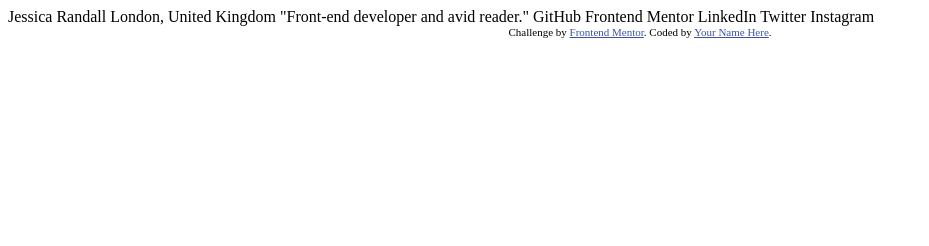
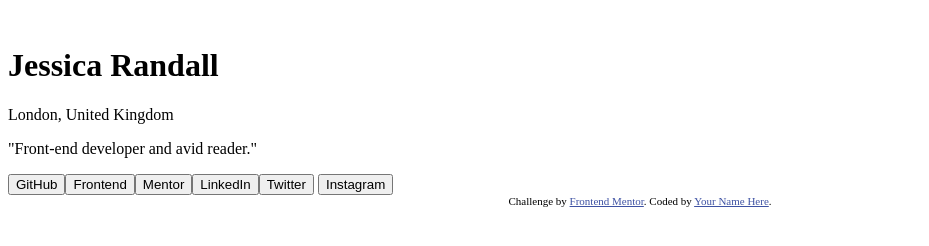
Before and after one commit to aliakhizer/fem-social-links-profile, a plain HTML site: page index.html in a window 1280 px wide. Shown: the whole page, without its empty margins (0-929 px from the left). Drawn offline with Linux system fonts and the light colour scheme.

Commit message:
add basic changes

```diff
--- /dev/null
+++ b/css/style.css
@@ -0,0 +1,13 @@
+:root {
+  --clr-primary: hsl(75, 94%, 57%);
+  --clr-secondary: hsl(0, 0%, 20%);
+  --clr-tertiary: hsl(0, 0%, 12%);
+  --clr-accent: hsl(0, 0%, 8%);
+  --clr-white: hsl(0, 0%, 100%);
+}
+
+body {
+  font-family: "Inter", sans-serif;
+  margin: 0;
+  padding: 0;
+}
--- a/index.html
+++ b/index.html
@@ -1,34 +1,61 @@
 <!DOCTYPE html>
 <html lang="en">
   <head>
-  <meta charset="UTF-8">
-  <meta name="viewport" content="width=device-width, initial-scale=1.0"> <!-- displays site properly based on user's device -->
+    <meta charset="UTF-8" />
+    <meta name="viewport" content="width=device-width, initial-scale=1.0" />
+    <!-- displays site properly based on user's device -->
 
-  <link rel="icon" type="image/png" sizes="32x32" href="./assets/images/favicon-32x32.png">
+    <link
+      rel="icon"
+      type="image/png"
+      sizes="32x32"
+      href="./assets/images/favicon-32x32.png"
+    />
+    <link rel="preconnect" href="https://fonts.googleapis.com" />
+    <link rel="preconnect" href="https://fonts.gstatic.com" crossorigin />
+    <link
+      href="https://fonts.googleapis.com/css2?family=Inter:slnt,wght@-10..0,100..900&display=swap"
+      rel="stylesheet"
+    />
 
     <title>Frontend Mentor | Social links profile</title>
 
     <!-- Feel free to remove these styles or customise in your own stylesheet 👍 -->
     <style>
-    .attribution { font-size: 11px; text-align: center; }
-    .attribution a { color: hsl(228, 45%, 44%); }
+      .attribution {
+        font-size: 11px;
+        text-align: center;
+      }
+      .attribution a {
+        color: hsl(228, 45%, 44%);
+      }
     </style>
   </head>
   <body>
-
-  Jessica Randall
-  London, United Kingdom
-  "Front-end developer and avid reader."
-
-  GitHub
-  Frontend Mentor
-  LinkedIn
-  Twitter
-  Instagram
+    <main>
+      <div class="card">
+        <div class="card__profile">
+          <img src="" alt="" class="card__profile-img" />
+          <h1 class="card__profile-title">Jessica Randall</h1>
+          <div class="card__profile-subtitle">London, United Kingdom</div>
+        </div>
+        <p class="card__quote">"Front-end developer and avid reader."</p>
+        <div class="btn__group">
+          <button class="btn btn__primary">GitHub</button
+          ><button class="btn btn__primary">Frontend</button
+          ><button class="btn btn__primary">Mentor</button
+          ><button class="btn btn__primary">LinkedIn</button
+          ><button class="btn btn__primary">Twitter</button>
+          <button class="btn btn__primary">Instagram</button>
+        </div>
+      </div>
+    </main>
 
     <div class="attribution">
-    Challenge by <a href="https://www.frontendmentor.io?ref=challenge" target="_blank">Frontend Mentor</a>.
-    Coded by <a href="#">Your Name Here</a>.
+      Challenge by
+      <a href="https://www.frontendmentor.io?ref=challenge" target="_blank"
+        >Frontend Mentor</a
+      >. Coded by <a href="#">Your Name Here</a>.
     </div>
   </body>
 </html>
```
Also changed, not shown: 1 other file. Lines whose indentation alone changed are shown as unchanged.
